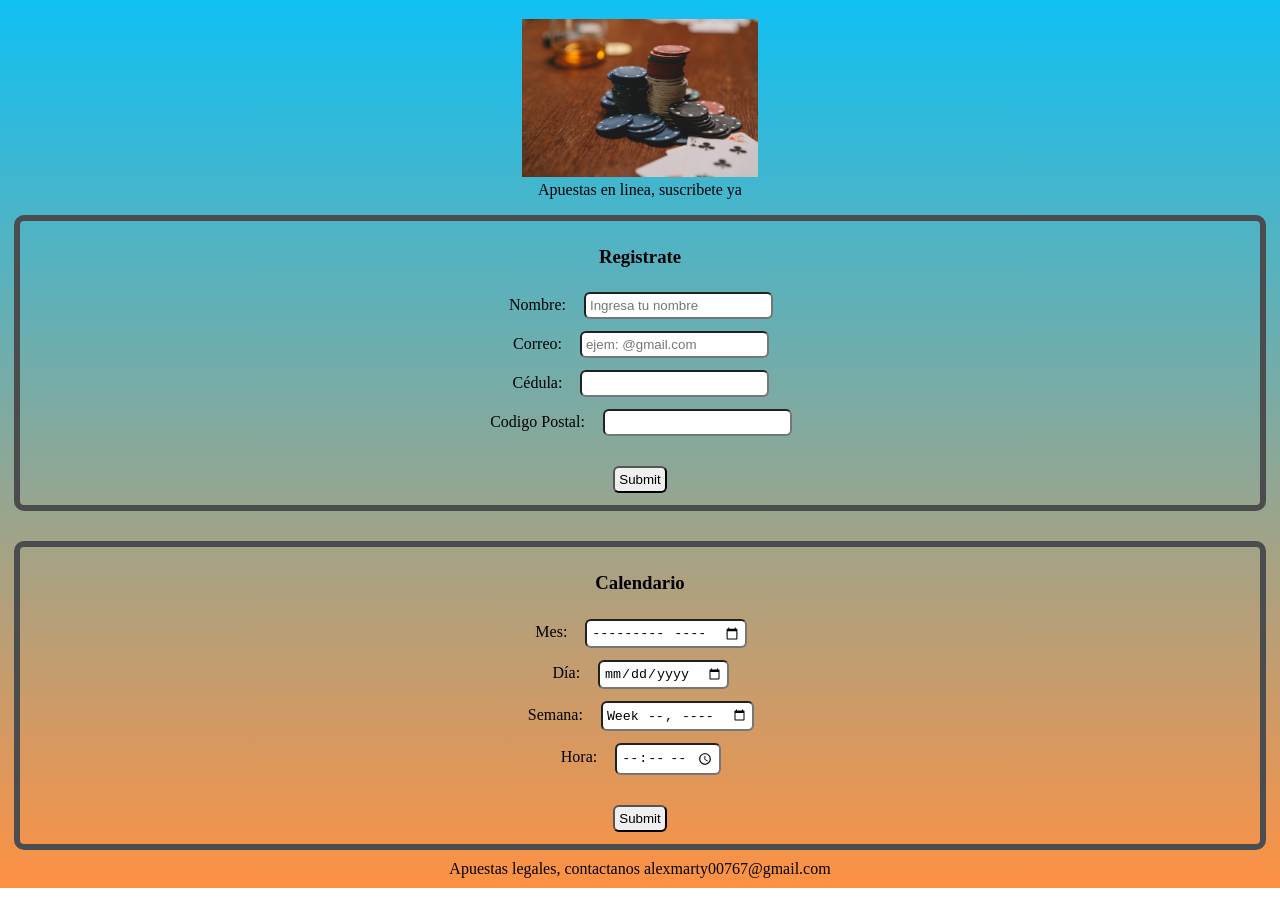
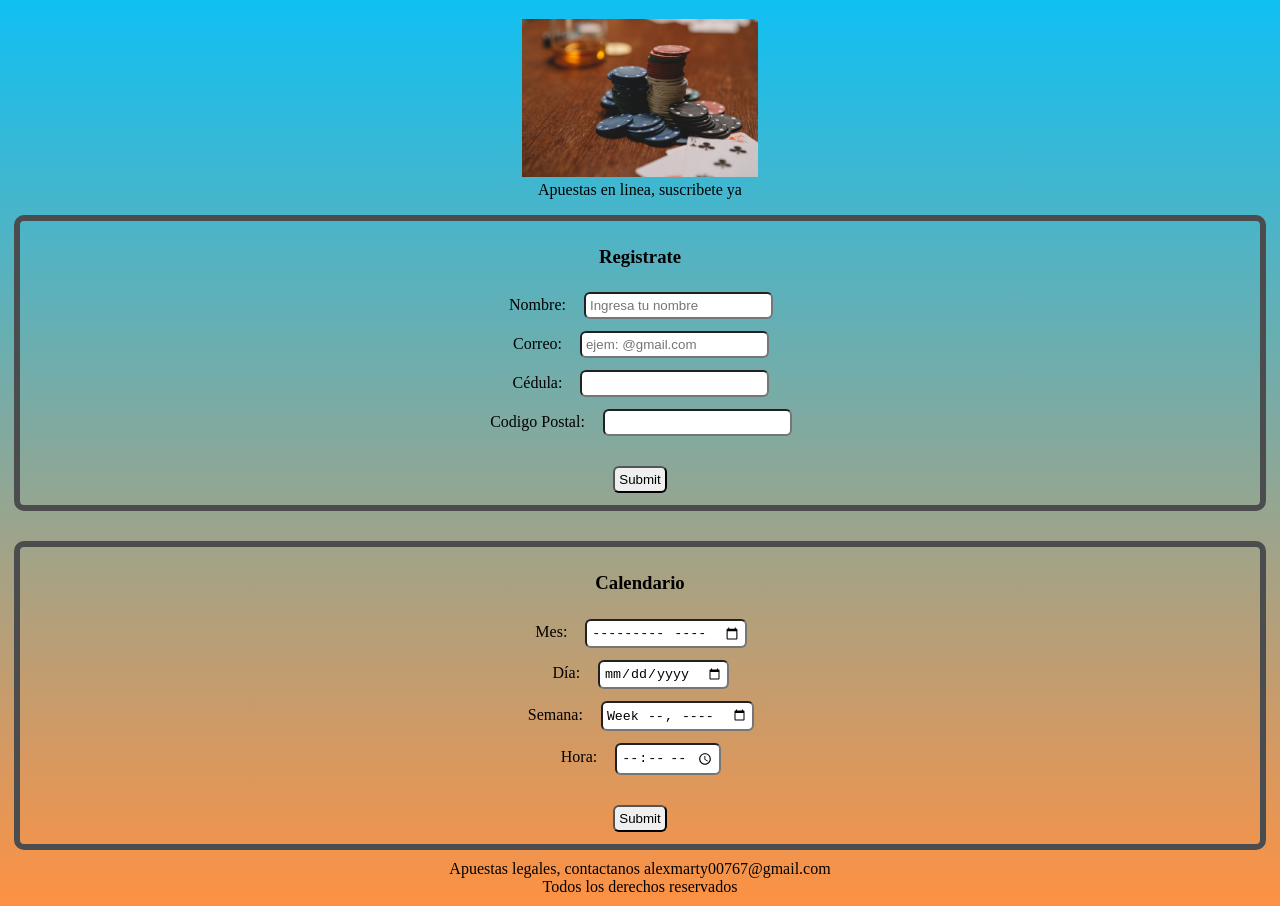
Before and after one commit to Alexgonza10/formulario, a plain HTML site: page index.html in a window 1280 px wide. Shown: the part 61-967 px from the top of the page. Drawn offline with Linux system fonts and the light colour scheme.

Commit message:
Agregue otra linea al footer

```diff
--- a/index.html
+++ b/index.html
@@ -74,7 +74,8 @@
       </section>
     </main>
     <footer>
-      Apuestas legales, contactanos alexmarty00767@gmail.com
+      Apuestas legales, contactanos alexmarty00767@gmail.com<br>
+      Todos los derechos reservados
     </footer>
   </body>
 </html>
```
